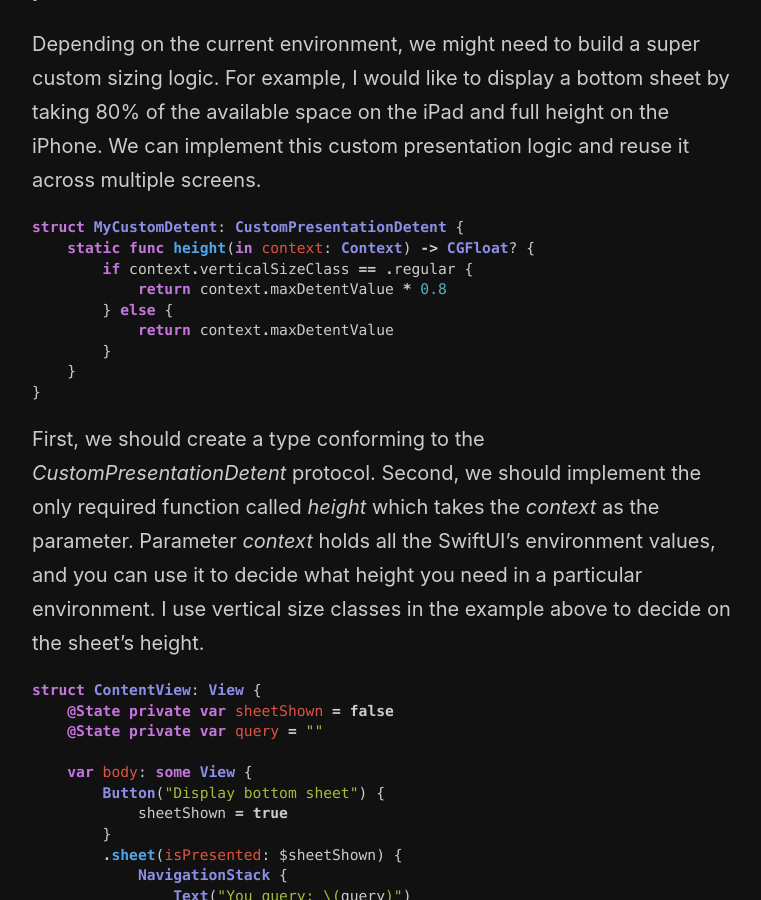
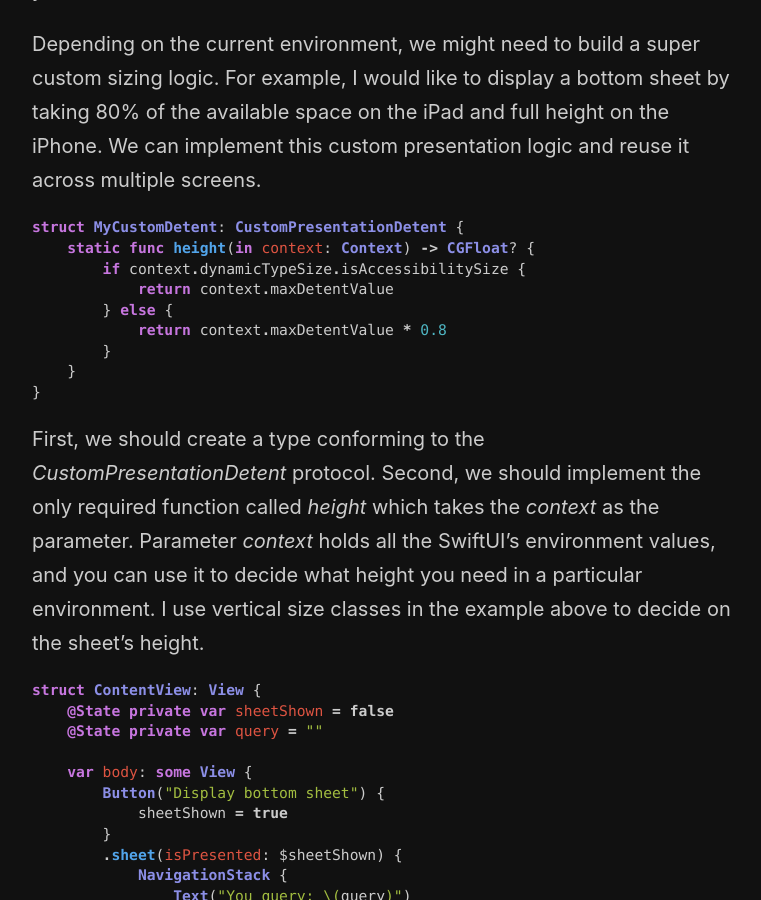
Before and after one commit to mecid/mecid.github.io, a Jekyll site: the page built from _posts/2022-07-19-bottom-sheet-api-in-swiftui.md, in a window 1280 px wide and 900 px high, scrolled down 2974 px. Shown: the whole window, without its empty margins (258-1019 px from the left). Built offline with Jekyll 4.4.1, drawn with Linux system fonts in a browser that asks for light colours.

Commit message:
bottom sheet example tuned

````diff
--- a/_posts/2022-07-19-bottom-sheet-api-in-swiftui.md
+++ b/_posts/2022-07-19-bottom-sheet-api-in-swiftui.md
@@ -97,10 +97,10 @@ Depending on the current environment, we might need to build a super custom sizi
 ```swift
 struct MyCustomDetent: CustomPresentationDetent {
     static func height(in context: Context) -> CGFloat? {
-        if context.verticalSizeClass == .regular {
+        if context.dynamicTypeSize.isAccessibilitySize {
+            return context.maxDetentValue
+        } else {
             return context.maxDetentValue * 0.8
-        } else {
-            return context.maxDetentValue
         }
     }
 }
````
